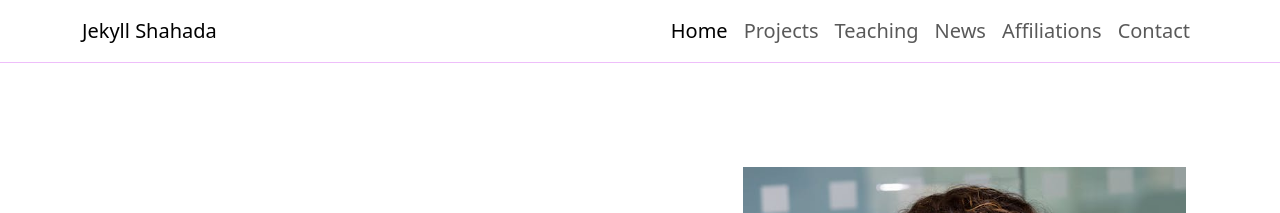
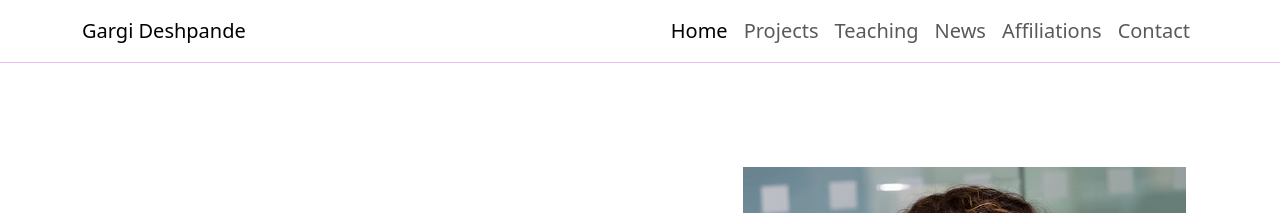
Before and after one commit to sohom070994/sohom070994.github.io, a Jekyll site: the page built from index.md, in a window 1280 px wide and 900 px high. Shown: the top 213 px of the window. Built offline with Jekyll 4.4.1, drawn with Linux system fonts in a browser that asks for light colours.

Commit message:
Chaned name

```diff
--- a/_config.yml
+++ b/_config.yml
@@ -18,7 +18,7 @@
 # You can create any custom variable you would like, and they will be accessible
 # in the templates via {{ site.myvariable }}.
 
-title: Jekyll Shahada
+title: Gargi Deshpande
 description: >- # this means to ignore newlines until "baseurl:"
   Write an awesome description for your new site here. You can edit this
   line in _config.yml. It will appear in your document head meta (for
```
